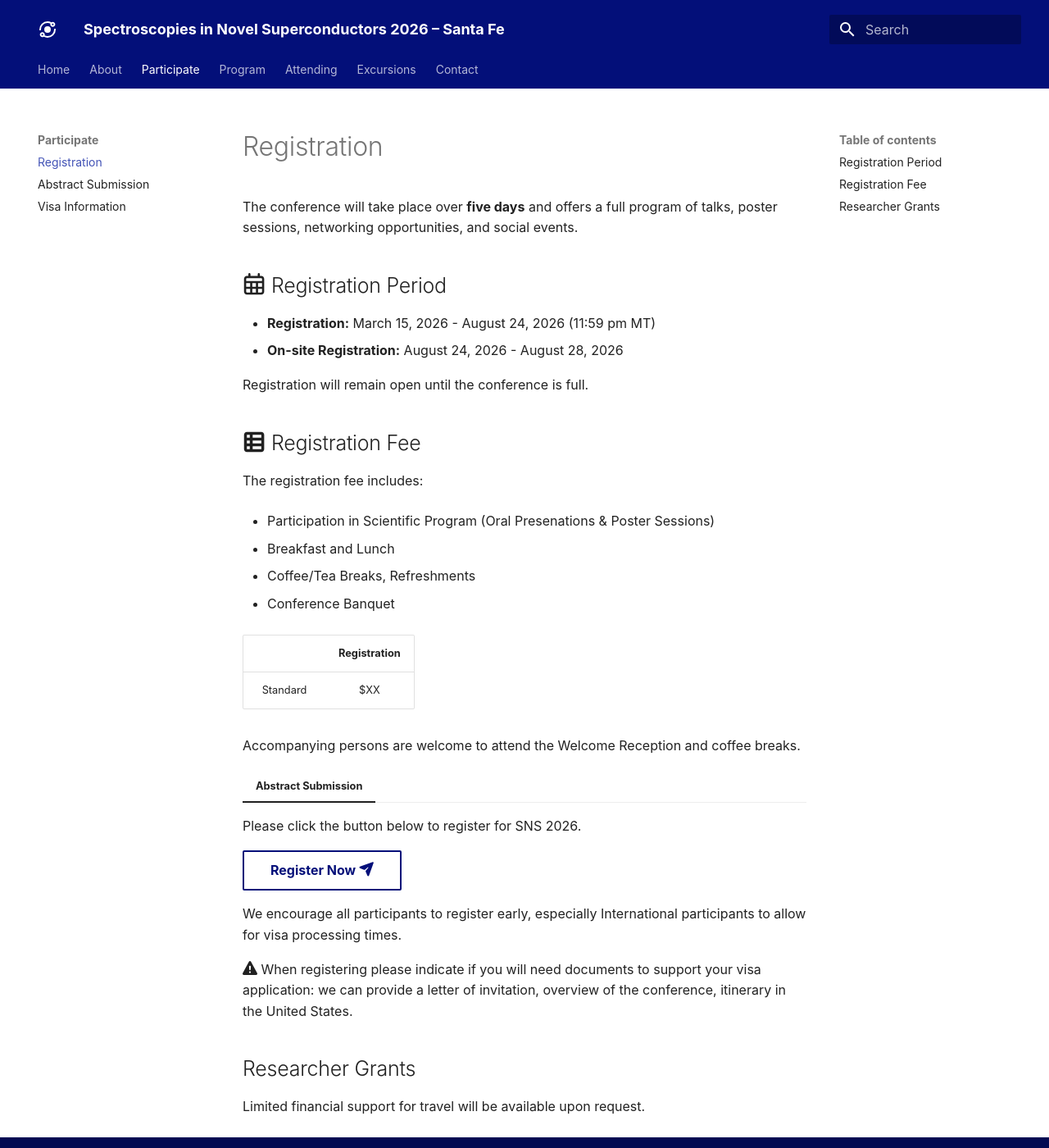
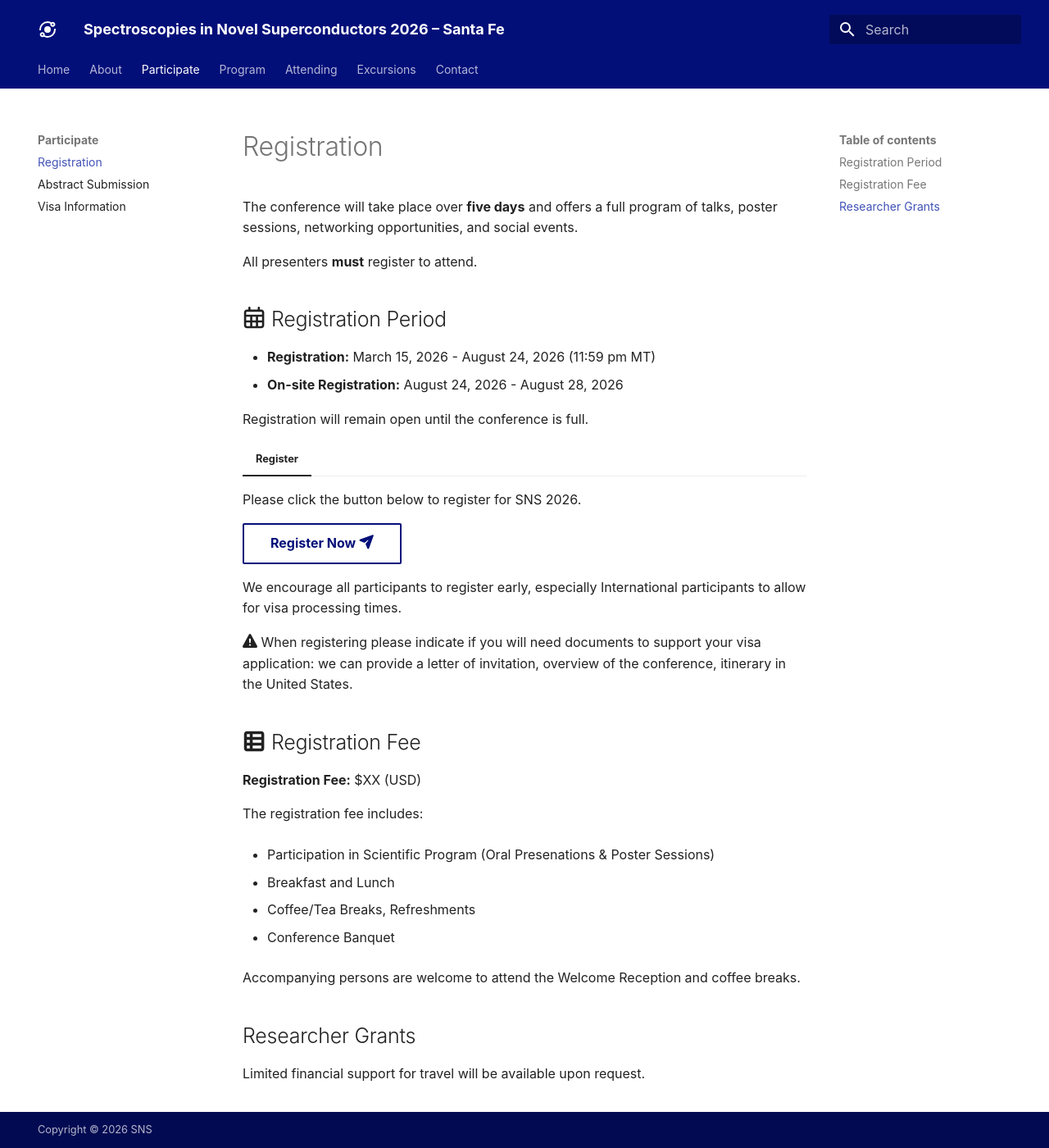
Before and after one commit to SNS2026/SNS2026.github.io, an MkDocs documentation site: the page built from docs/register.md, in a window 1280 px wide and 1400 px high. Shown: the whole window at 82% size. Built offline with MkDocs 1.6.1 and Material for MkDocs 9.7.7, drawn with Linux system fonts in a browser that asks for light colours; some web fonts are replaced; some of the changed lines change nothing that is shown.

Commit message:
Update register.md

```diff
--- a/docs/register.md
+++ b/docs/register.md
@@ -3,6 +3,8 @@
 ---
 
 The conference will take place over **five days** and offers a full program of talks, poster sessions, networking opportunities, and social events.
+
+All presenters **must** register to attend.
 
 ## :fontawesome-regular-calendar-days: Registration Period
 - **Registration:** March 15, 2026 - August 24, 2026 (11:59 pm MT)
@@ -10,7 +12,19 @@
 
 Registration will remain open until the conference is full.
 
+=== "Register"
+Please click the button below to register for SNS 2026.
+
+[Register Now :fontawesome-solid-paper-plane:](#){ .md-button target="_blank"}
+
+We encourage all participants to register early, especially International participants to allow for visa processing times.
+
+:fontawesome-solid-triangle-exclamation: When registering please indicate if you will need documents to support your visa application: we can provide a letter of invitation, overview of the conference, itinerary in the United States.
+
 ## :fontawesome-solid-table-list: Registration Fee
+
+**Registration Fee:** $XX (USD)
+
 The registration fee includes:
 
 - Participation in Scientific Program (Oral Presenations & Poster Sessions)
@@ -21,20 +35,8 @@
 
 - Conference Banquet
 
-|             | Registration |
-| :---------: | :---------: |
-| Standard    | $XX         |
 
 Accompanying persons are welcome to attend the Welcome Reception and coffee breaks.
-
-=== "Abstract Submission"
-Please click the button below to register for SNS 2026.
-
-[Register Now :fontawesome-solid-paper-plane:](#){ .md-button target="_blank"}
-
-We encourage all participants to register early, especially International participants to allow for visa processing times.
-
-:fontawesome-solid-triangle-exclamation: When registering please indicate if you will need documents to support your visa application: we can provide a letter of invitation, overview of the conference, itinerary in the United States.
 
 <!--
 Banquet - $XX per person
```
